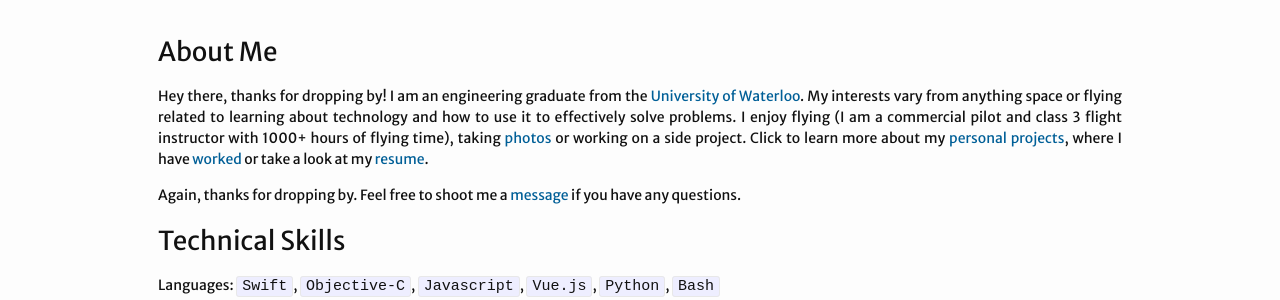
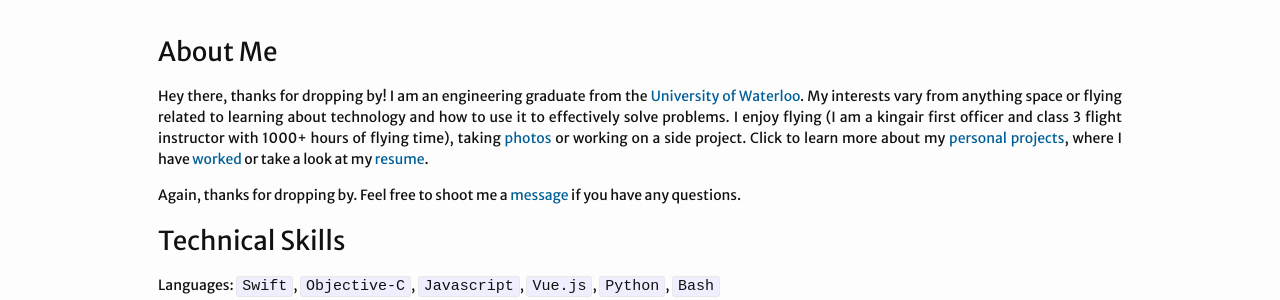
Before and after one commit to nkanetka/nkanetka.github.io, a Jekyll site: the page built from about.md, in a window 1280 px wide. Shown: the part 122-422 px from the top of the page. Built offline with Jekyll 4.4.1, drawn with Linux system fonts in a browser that asks for light colours.

Commit message:
Update description

```diff
--- a/about.md
+++ b/about.md
@@ -5,7 +5,7 @@
 ---
 ### About Me
 
-Hey there, thanks for dropping by! I am an engineering graduate from the [University of Waterloo][uw-syde]{:target="_blank"}. My interests vary from anything space or flying related to learning about technology and how to use it to effectively solve problems. I enjoy flying (I am a commercial pilot and class 3 flight instructor with 1000+ hours of flying time), taking [photos][instagram]{:target="_blank"} or working on a side project. Click to learn more about my [personal projects]({{ site.url }}/projects/), where I have [worked]({{ site.url }}/experience/) or take a look at my [resume]({{ site.url }}/assets/Resume-Nehal.pdf){:target="_blank"}.
+Hey there, thanks for dropping by! I am an engineering graduate from the [University of Waterloo][uw-syde]{:target="_blank"}. My interests vary from anything space or flying related to learning about technology and how to use it to effectively solve problems. I enjoy flying (I am a kingair first officer and class 3 flight instructor with 1000+ hours of flying time), taking [photos][instagram]{:target="_blank"} or working on a side project. Click to learn more about my [personal projects]({{ site.url }}/projects/), where I have [worked]({{ site.url }}/experience/) or take a look at my [resume]({{ site.url }}/assets/Resume-Nehal.pdf){:target="_blank"}.
 
 Again, thanks for dropping by. Feel free to shoot me a [message](mailto:{{site.email}}) if you have any questions.
 
```
